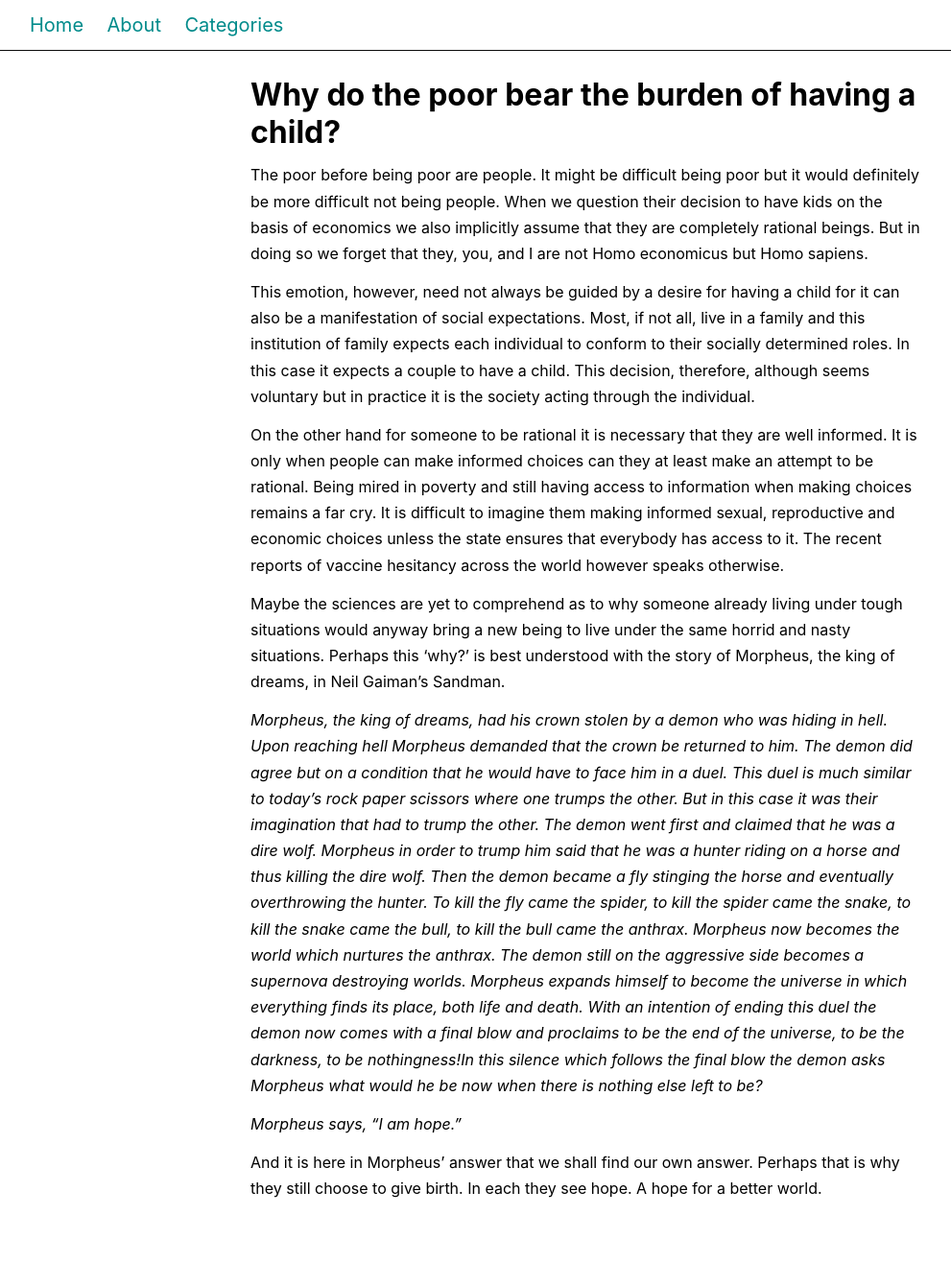
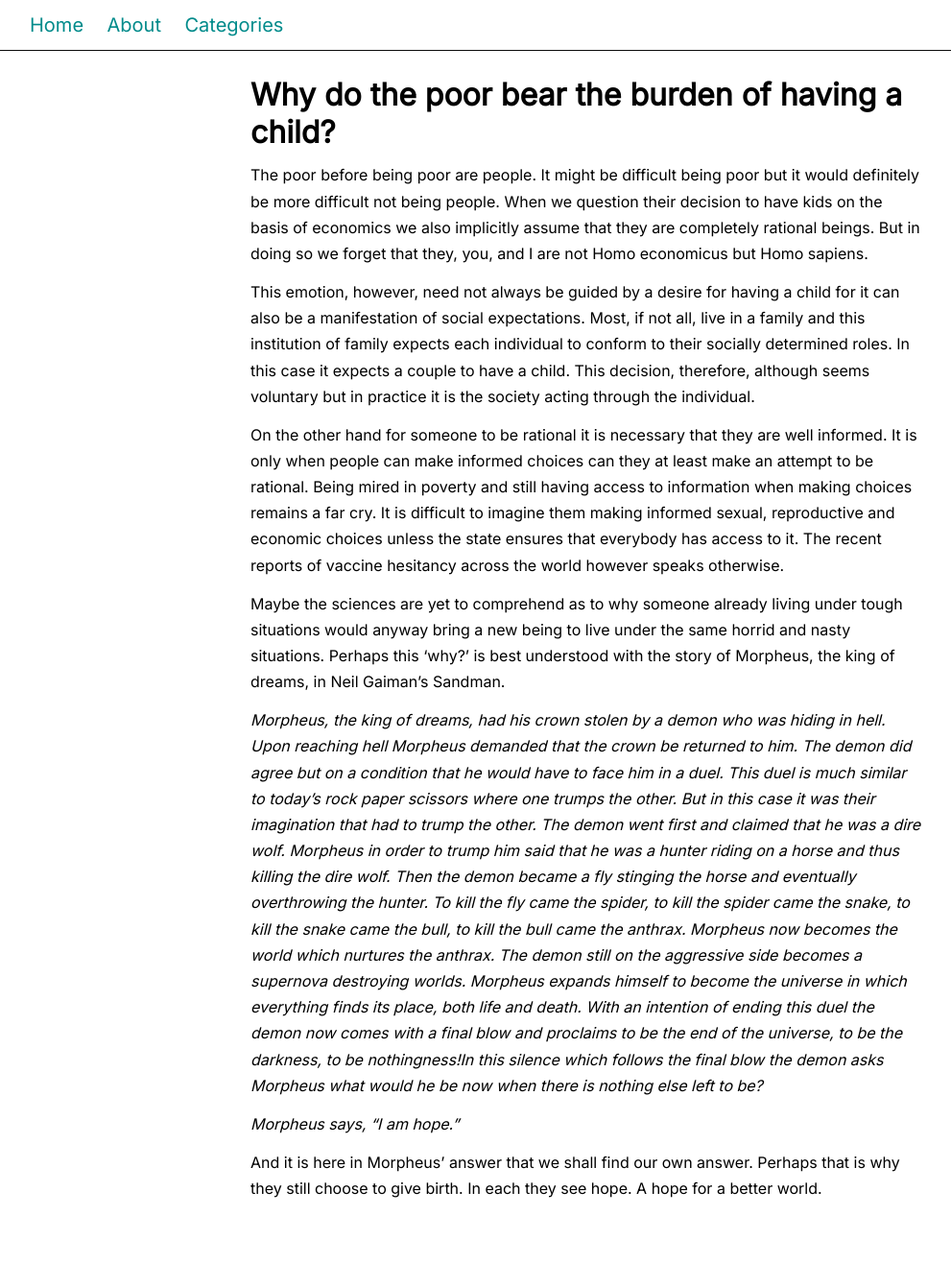
Before and after one commit to generalistsanctuary/generalistsanctuary.github.io, a Jekyll site: the page built from _posts/2021-08-10-Why-do-the-poor-bear-the-burden-of-having-a-child.md, in a window 1280 px wide. Shown: the whole page at 96% size, without its empty margins (29-1020 px from the left). Built offline with Jekyll 4.4.1, drawn with Linux system fonts in a browser that asks for light colours.

Commit message:
Update posts-style.css

```diff
--- a/styles/posts-style.css
+++ b/styles/posts-style.css
@@ -2,7 +2,7 @@
     width: 100%;
     margin: 0 auto;
     margin-bottom: 5%;
-    font-family:-apple-system, BlinkMacSystemFont, 'Segoe UI', Roboto, Oxygen, Ubuntu, Cantarell, 'Open Sans', 'Helvetica Neue', sans-serif;
+    font-family:'Inter', sans-serif;
 }
 h1{
  max-width: 700px;
```
